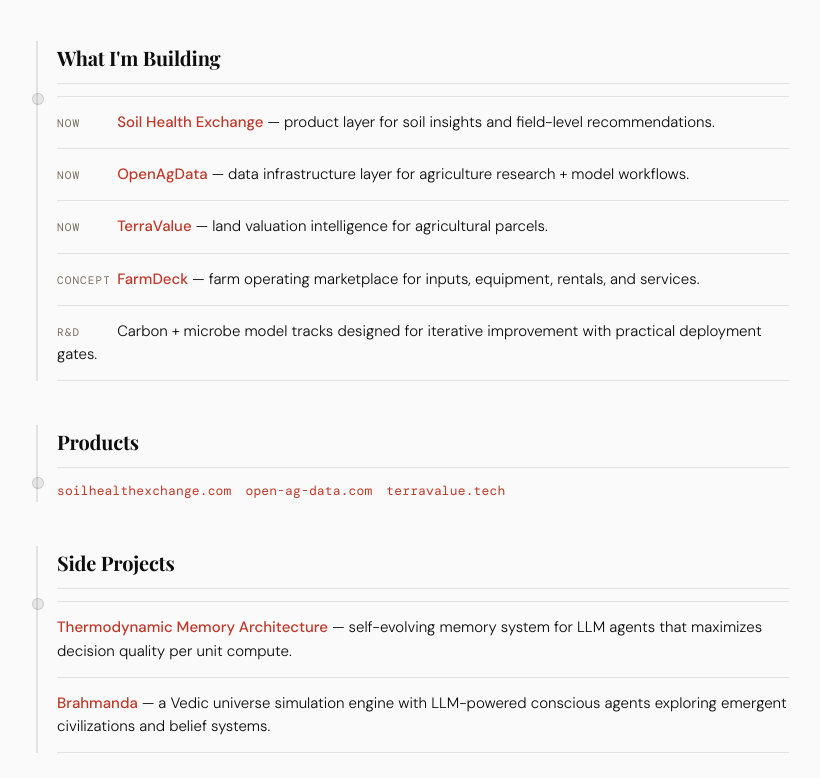
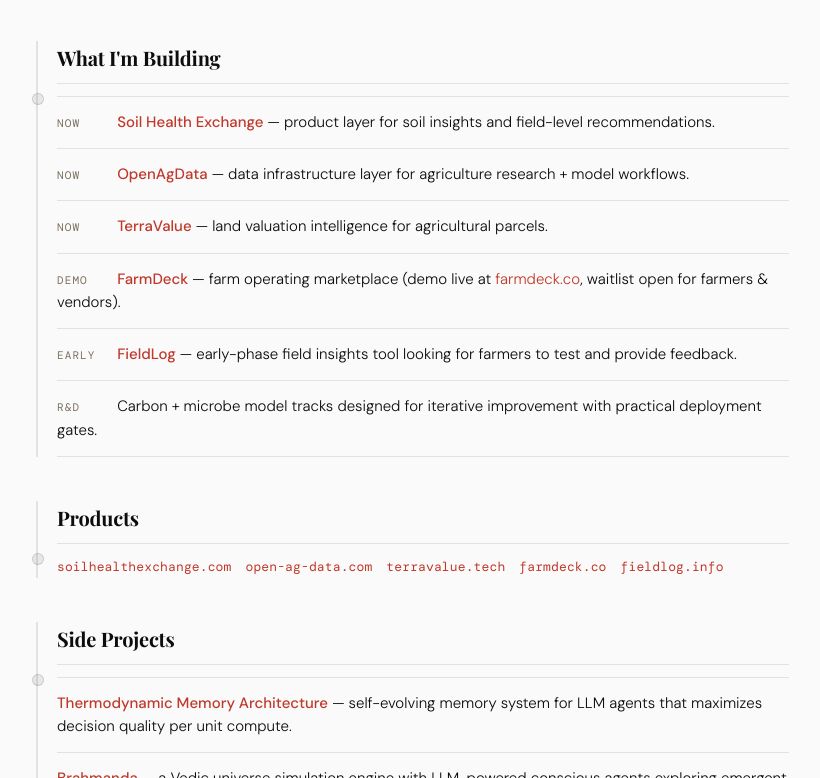
Before and after one commit to Saurav12das/saurav-personal-site, a website: page index.html in a window 1280 px wide. Shown: the part 505-1283 px from the top of the page, without its empty margins (231-1051 px from the left). Drawn offline with nearby package versions, Linux system fonts and the light colour scheme.

Commit message:
Update FarmDeck status and add FieldLog

```diff
--- a/index.html
+++ b/index.html
@@ -158,8 +158,12 @@
             <strong><a class="inline" href="/writings/product__terravalue.html">TerraValue</a></strong> — land valuation intelligence for agricultural parcels.
           </li>
           <li>
-            <span class="year">Concept</span>
-            <strong><a class="inline" href="/writings/product__farmdeck.html">FarmDeck</a></strong> — farm operating marketplace for inputs, equipment, rentals, and services.
+            <span class="year">Demo</span>
+            <strong><a class="inline" href="/writings/product__farmdeck.html">FarmDeck</a></strong> — farm operating marketplace (demo live at <a class="inline" href="https://www.farmdeck.co/" target="_blank" rel="noopener noreferrer">farmdeck.co</a>, waitlist open for farmers & vendors).
+          </li>
+          <li>
+            <span class="year">Early</span>
+            <strong><a class="inline" href="https://fieldlog.info/" target="_blank" rel="noopener noreferrer">FieldLog</a></strong> — early-phase field insights tool looking for farmers to test and provide feedback.
           </li>
           <li>
             <span class="year">R&amp;D</span>
@@ -174,6 +178,8 @@
           <a href="https://soilhealthexchange.com/" target="_blank" rel="noopener noreferrer">soilhealthexchange.com</a>
           <a href="https://open-ag-data.com/" target="_blank" rel="noopener noreferrer">open-ag-data.com</a>
           <a href="https://terravalue.tech/" target="_blank" rel="noopener noreferrer">terravalue.tech</a>
+          <a href="https://www.farmdeck.co/" target="_blank" rel="noopener noreferrer">farmdeck.co</a>
+          <a href="https://fieldlog.info/" target="_blank" rel="noopener noreferrer">fieldlog.info</a>
         </div>
       </section>
 
```
Also changed, not shown: writings/product__farmdeck.html (+4 -4 lines).
